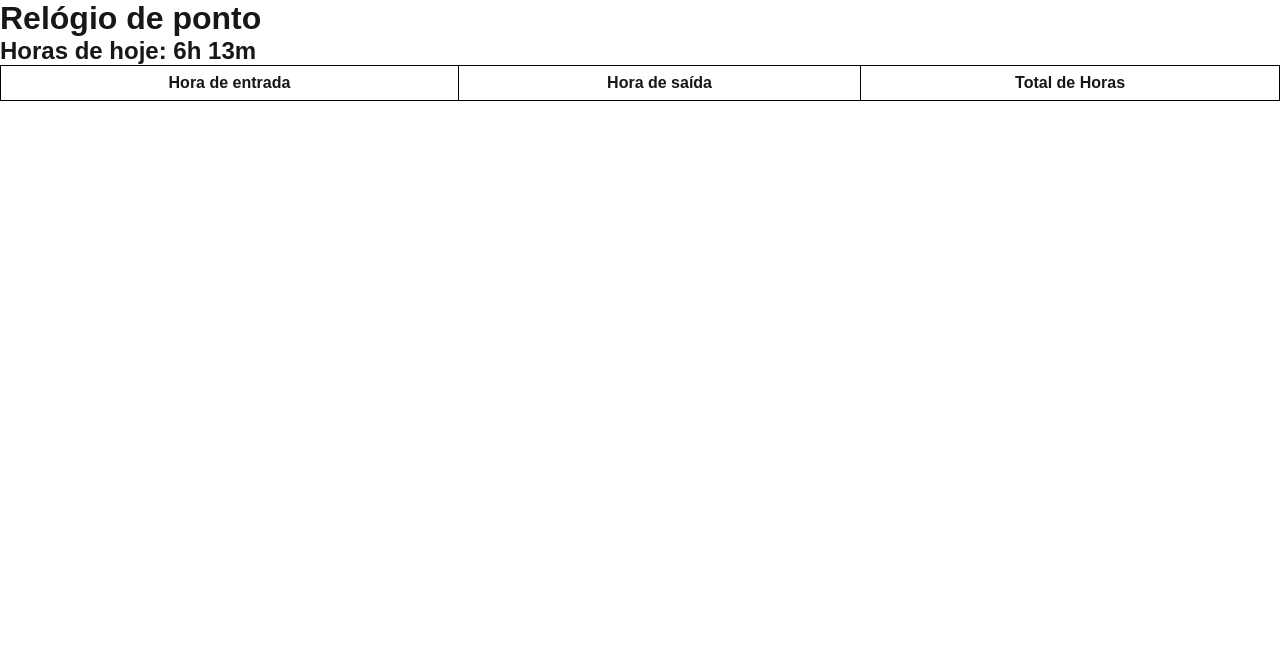
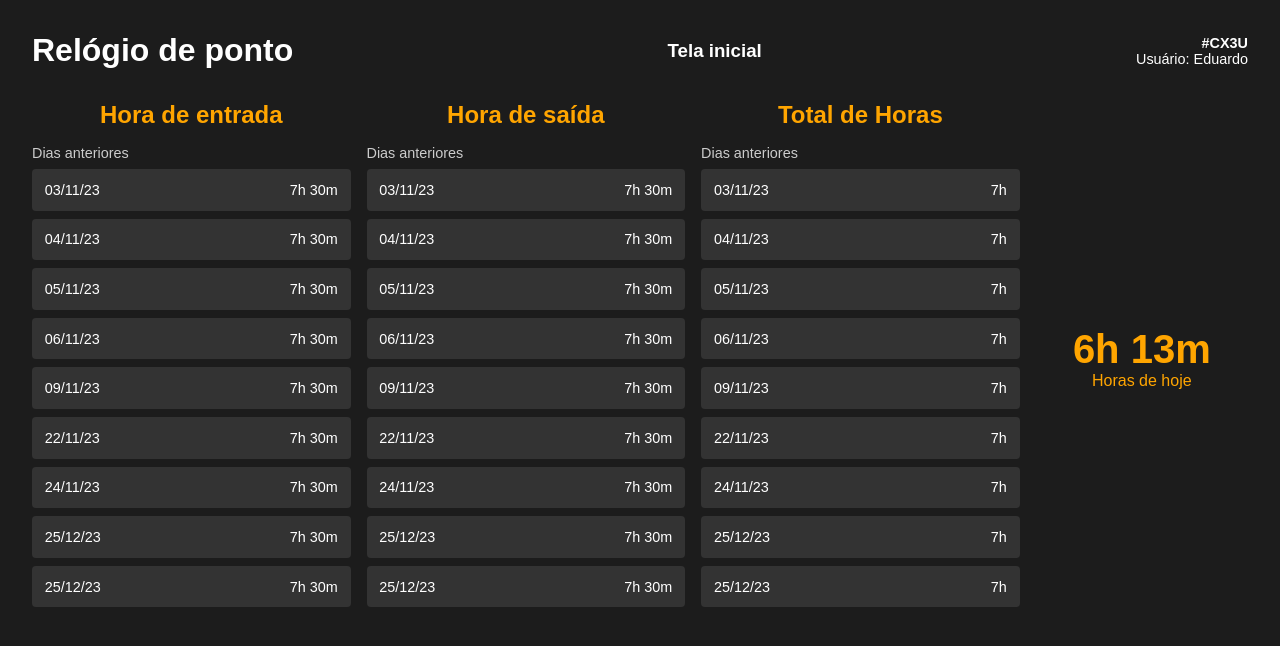
Before and after one commit to Eduardo-Souza-Dev/registro-de-ponto, a Next.js app in the folder frontend/: page /relogio-ponto in a window 1280 px wide. Shown: the top 646 px of the page. Built offline with nearby package versions, Linux system fonts and the light colour scheme.

Commit message:
Adicionando a porta correta ao server

```diff
--- a/frontend/package.json
+++ b/frontend/package.json
@@ -9,6 +9,7 @@
     "lint": "next lint"
   },
   "dependencies": {
+    "axios": "^1.7.9",
     "next": "15.0.4",
     "react": "^19.0.0",
     "react-dom": "^19.0.0",
--- a/frontend/src/app/css/RelogioPonto.module.css
+++ b/frontend/src/app/css/RelogioPonto.module.css
@@ -1,22 +1,95 @@
 .container {
-    /* Estilos gerais do container */
+    display: flex;
+    flex-direction: column;
+    background-color: #1c1c1c;
+    color: white;
+    min-height: 100vh;
+    padding: 2rem;
   }
 
-  .tabela {
-    /* Estilos da tabela */
-    width: 100%;
-    border-collapse: collapse;
+  .header {
+    display: flex;
+    justify-content: space-between;
+    align-items: center;
+    margin-bottom: 2rem;
   }
 
-  .tabela th,
-  .tabela td {
-    /* Estilos das células da tabela */
-    border: 1px solid black;
-    padding: 8px;
-    text-align: center;
+  .header h1 {
+    font-size: 2rem;
   }
 
-  /* Media queries para responsividade */
+  .userInfo {
+    text-align: right;
+    font-size: 0.9rem;
+  }
+
+  .userInfo span {
+    display: block;
+    font-weight: bold;
+  }
+
+  .main {
+    display: grid;
+    grid-template-columns: repeat(3, 3fr) 2fr;
+    gap: 1rem;
+  }
+
+  .table {
+    padding: rem;
+    border-radius: 8px;
+  }
+
+  .title {
+    font-size: 1.5rem;
+    text-align: center;
+    margin-bottom: 1rem;
+    color: orange;
+  }
+
+  .subtitle {
+    color: #ccc;
+    margin-bottom: 0.5rem;
+    font-size: 0.9rem;
+  }
+
+  .list {
+    display: flex;
+    flex-direction: column;
+  }
+
+  .listItem {
+    display: flex;
+    justify-content: space-between;
+    background-color: #333;
+    padding: 0.8rem;
+    border-radius: 4px;
+    margin-bottom: 0.5rem;
+    font-size: 0.9rem;
+  }
+
+  .aside {
+    text-align: center;
+    padding: 1rem;
+    display: flex;
+    flex-direction: column;
+    justify-content: center;
+    align-items: center;
+    color: orange;
+  }
+
+  .time {
+    font-size: 2.5rem;
+    margin: 0;
+  }
+
+  @media (max-width: 1024px) {
+    .main {
+      grid-template-columns: repeat(2, 1fr);
+    }
+  }
+
   @media (max-width: 768px) {
-    /* Estilos para telas menores */
+    .main {
+      grid-template-columns: 1fr;
+    }
   }
--- a/frontend/src/app/relogio-ponto/page.tsx
+++ b/frontend/src/app/relogio-ponto/page.tsx
@@ -1,38 +1,79 @@
 import styles from '../css/RelogioPonto.module.css';
+import Link from 'next/link';
 
-interface Props {
-  dados: {
-    data: string;
-    horaEntrada: string;
-    horaSaida: string;
-    totalHoras: string;
-  }[];
-}
+const RelogioPonto: React.FC = () => {
 
-const RelogioPonto: React.FC<Props> = () => {
+    const entries = [
+        "03/11/23",
+        "04/11/23",
+        "05/11/23",
+        "06/11/23",
+        "09/11/23",
+        "22/11/23",
+        "24/11/23",
+        "25/12/23",
+        "25/12/23",
+      ];
+
   return (
     <div className={styles.container}>
+    <header className={styles.header}>
       <h1>Relógio de ponto</h1>
-      <h2>Horas de hoje: 6h 13m</h2>
-      <table className={styles.tabela}>
-        <thead>
-          <tr>
-            <th>Hora de entrada</th>
-            <th>Hora de saída</th>
-            <th>Total de Horas</th>
-          </tr>
-        </thead>
-        <tbody>
-          {/* {dados.map((item) => (
-            <tr key={item.data}>
-              <td>{item.data} {item.horaEntrada}</td>
-              <td>{item.data} {item.horaSaida}</td>
-              <td>{item.totalHoras}</td>
-            </tr>
-          ))} */}
-        </tbody>
-      </table>
+      <Link href={"/"}>
+         <h3>Tela inicial</h3>
+      </Link>
+      <div className={styles.userInfo}>
+        <span>#CX3U</span>
+        <p>Usuário: Eduardo</p>
+      </div>
+    </header>
+
+    <div className={styles.main}>
+      <div className={styles.table}>
+        <h2 className={styles.title}>Hora de entrada</h2>
+        <div className={styles.list}>
+          <p className={styles.subtitle}>Dias anteriores</p>
+          {entries.map((date, index) => (
+            <div className={styles.listItem} key={index}>
+              <span>{date}</span>
+              <span>7h 30m</span>
+            </div>
+          ))}
+        </div>
+      </div>
+
+      <div className={styles.table}>
+        <h2 className={styles.title}>Hora de saída</h2>
+        <div className={styles.list}>
+          <p className={styles.subtitle}>Dias anteriores</p>
+          {entries.map((date, index) => (
+            <div className={styles.listItem} key={index}>
+              <span>{date}</span>
+              <span>7h 30m</span>
+            </div>
+          ))}
+        </div>
+      </div>
+
+      <div className={styles.table}>
+        <h2 className={styles.title}>Total de Horas</h2>
+        <div className={styles.list}>
+          <p className={styles.subtitle}>Dias anteriores</p>
+          {entries.map((date, index) => (
+            <div className={styles.listItem} key={index}>
+              <span>{date}</span>
+              <span>7h</span>
+            </div>
+          ))}
+        </div>
+      </div>
+
+      <aside className={styles.aside}>
+        <h2 className={styles.time}>6h 13m</h2>
+        <p>Horas de hoje</p>
+      </aside>
     </div>
+  </div>
   );
 };
 
```
Also changed, not shown: frontend/src/app/page.tsx (+63 -22 lines), 2 other files (tests, documents, lock files or other folders).
